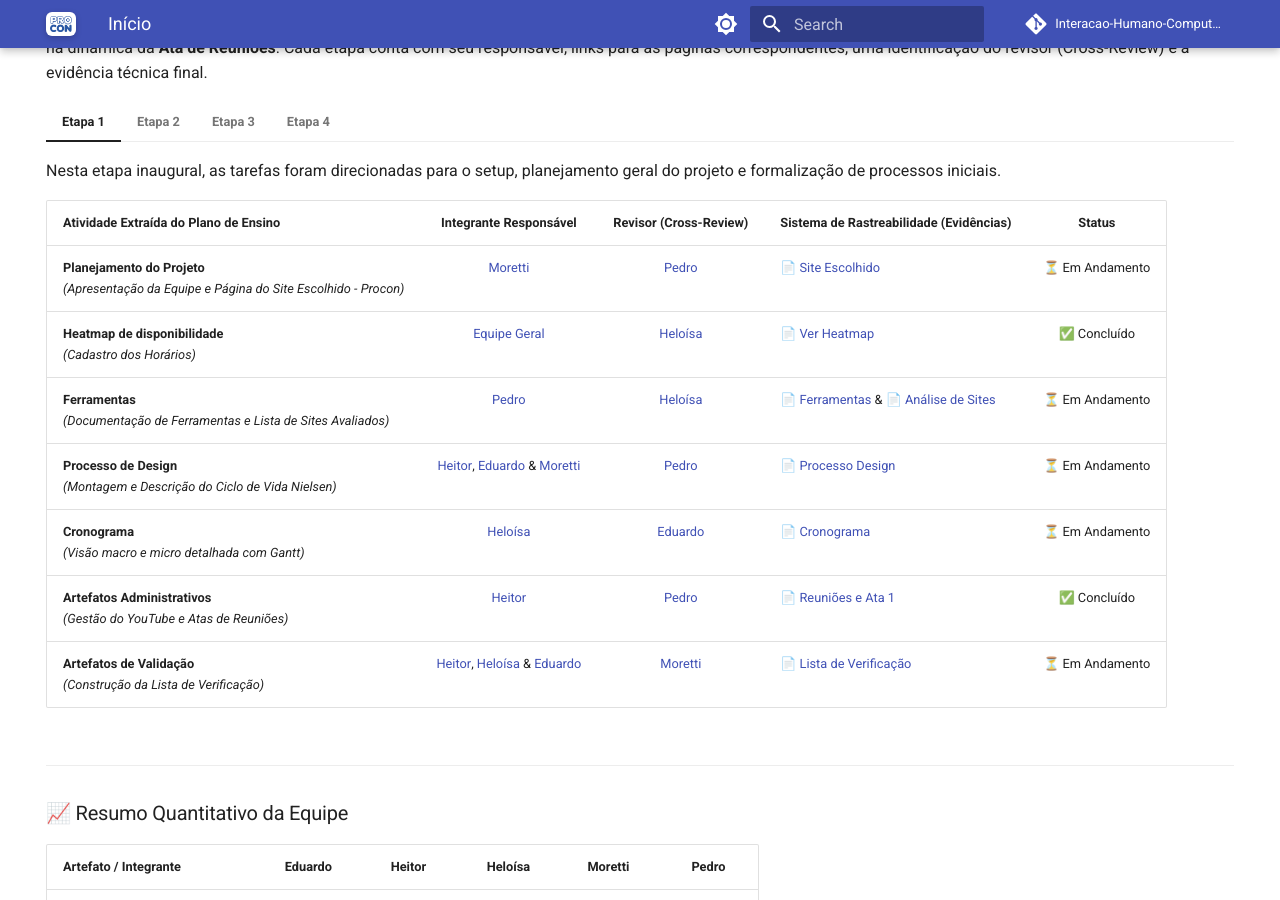
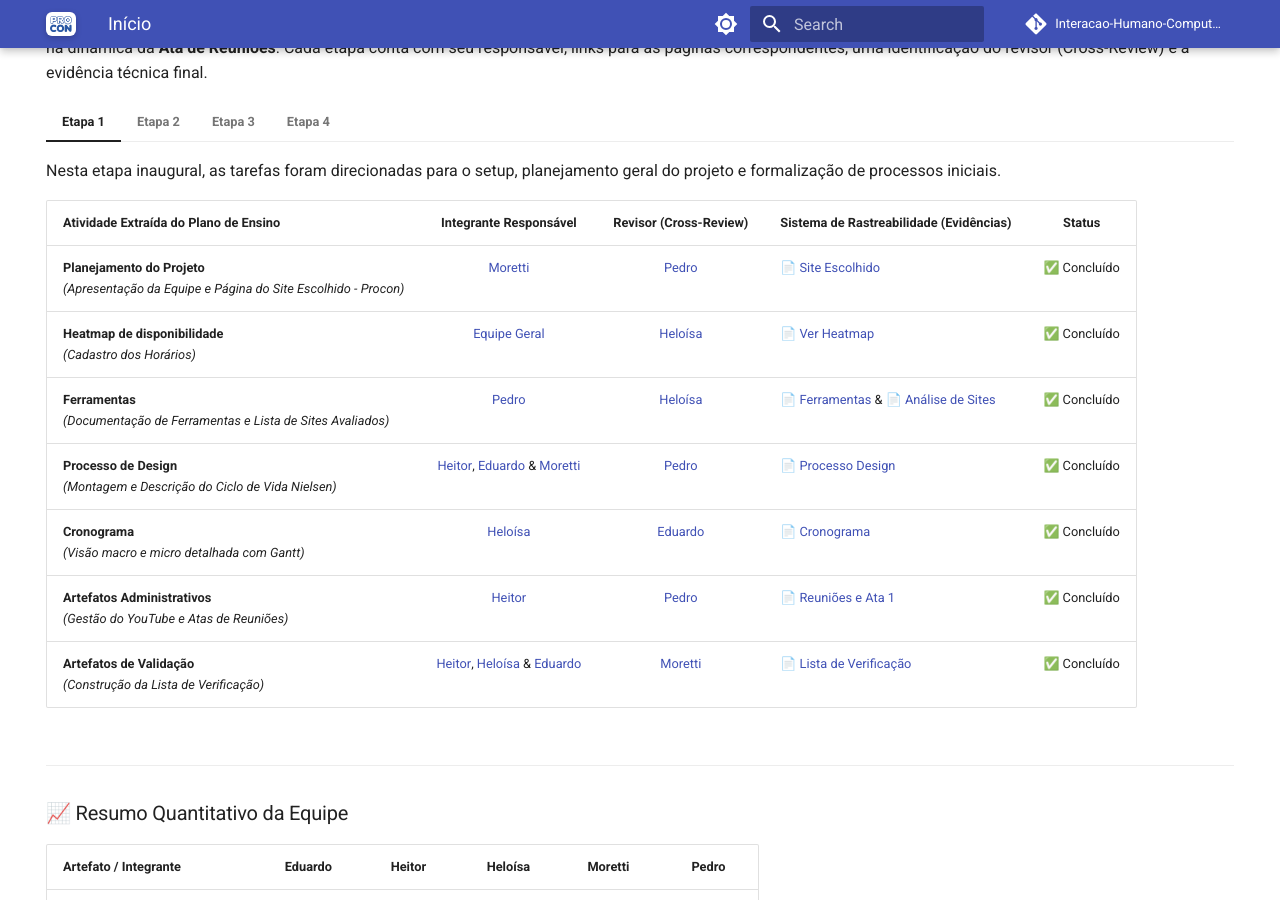
Before and after one commit to Interacao-Humano-Computador/2026.1-Grupo03, an MkDocs documentation site: the page built from docs/index.md, in a window 1280 px wide and 900 px high, scrolled down 1008 px. Built offline with MkDocs 1.6.1 and Material for MkDocs 9.7.7, drawn with Linux system fonts in a browser that asks for light colours; comment, search, counter and statistics services are not loaded.

```diff
--- a/docs/index.md
+++ b/docs/index.md
@@ -13,13 +13,13 @@
 
     | Atividade Extraída do Plano de Ensino | Integrante Responsável | Revisor (Cross-Review) | Sistema de Rastreabilidade (Evidências) | Status |
     | :--- | :---: | :---: | :--- | :---: |
-    | **Planejamento do Projeto**<br>*(Apresentação da Equipe e Página do Site Escolhido - Procon)* | [Moretti](equipe/equipe.md) | [Pedro](equipe/equipe.md) | [📄 Site Escolhido](planejamento/site-escolhido.md) | ⏳ Em Andamento |
+    | **Planejamento do Projeto**<br>*(Apresentação da Equipe e Página do Site Escolhido - Procon)* | [Moretti](equipe/equipe.md) | [Pedro](equipe/equipe.md) | [📄 Site Escolhido](planejamento/site-escolhido.md) | ✅ Concluído |
     | **Heatmap de disponibilidade**<br>*(Cadastro dos Horários)* | [Equipe Geral](equipe/equipe.md) | [Heloísa](equipe/equipe.md) | [📄 Ver Heatmap](equipe/disponibilidade.md) | ✅ Concluído |
-    | **Ferramentas**<br>*(Documentação de Ferramentas e Lista de Sites Avaliados)* | [Pedro](equipe/equipe.md) | [Heloísa](equipe/equipe.md) | [📄 Ferramentas](planejamento/ferramentas.md) & [📄 Análise de Sites](projeto/analise-sites.md)| ⏳ Em Andamento |
-    | **Processo de Design**<br>*(Montagem e Descrição do Ciclo de Vida Nielsen)* | [Heitor](equipe/equipe.md), [Eduardo](equipe/equipe.md) & [Moretti](equipe/equipe.md) | [Pedro](equipe/equipe.md) | [📄 Processo Design](planejamento/processo-design.md) | ⏳ Em Andamento |
-    | **Cronograma**<br>*(Visão macro e micro detalhada com Gantt)* | [Heloísa](equipe/equipe.md) | [Eduardo](equipe/equipe.md) | [📄 Cronograma](planejamento/cronograma.md) | ⏳ Em Andamento |
+    | **Ferramentas**<br>*(Documentação de Ferramentas e Lista de Sites Avaliados)* | [Pedro](equipe/equipe.md) | [Heloísa](equipe/equipe.md) | [📄 Ferramentas](planejamento/ferramentas.md) & [📄 Análise de Sites](projeto/analise-sites.md)| ✅ Concluído |
+    | **Processo de Design**<br>*(Montagem e Descrição do Ciclo de Vida Nielsen)* | [Heitor](equipe/equipe.md), [Eduardo](equipe/equipe.md) & [Moretti](equipe/equipe.md) | [Pedro](equipe/equipe.md) | [📄 Processo Design](planejamento/processo-design.md) | ✅ Concluído |
+    | **Cronograma**<br>*(Visão macro e micro detalhada com Gantt)* | [Heloísa](equipe/equipe.md) | [Eduardo](equipe/equipe.md) | [📄 Cronograma](planejamento/cronograma.md) | ✅ Concluído |
     | **Artefatos Administrativos**<br>*(Gestão do YouTube e Atas de Reuniões)* | [Heitor](equipe/equipe.md) | [Pedro](equipe/equipe.md) | [📄 Reuniões e Ata 1](planejamento/reunioes.md) | ✅ Concluído |
-    | **Artefatos de Validação**<br>*(Construção da Lista de Verificação)* | [Heitor](equipe/equipe.md), [Heloísa](equipe/equipe.md) & [Eduardo](equipe/equipe.md) | [Moretti](equipe/equipe.md) | [📄 Lista de Verificação](planejamento/lista-verificacao.md) | ⏳ Em Andamento |
+    | **Artefatos de Validação**<br>*(Construção da Lista de Verificação)* | [Heitor](equipe/equipe.md), [Heloísa](equipe/equipe.md) & [Eduardo](equipe/equipe.md) | [Moretti](equipe/equipe.md) | [📄 Lista de Verificação](planejamento/lista-verificacao.md) | ✅ Concluído |
 
 === "Etapa 2"
     > *Atividades a serem preenchidas via Atas e desdobramentos futuros do projeto.*
```
Also changed, not shown: docs/equipe/disponibilidade.md (+2 -2 lines).
